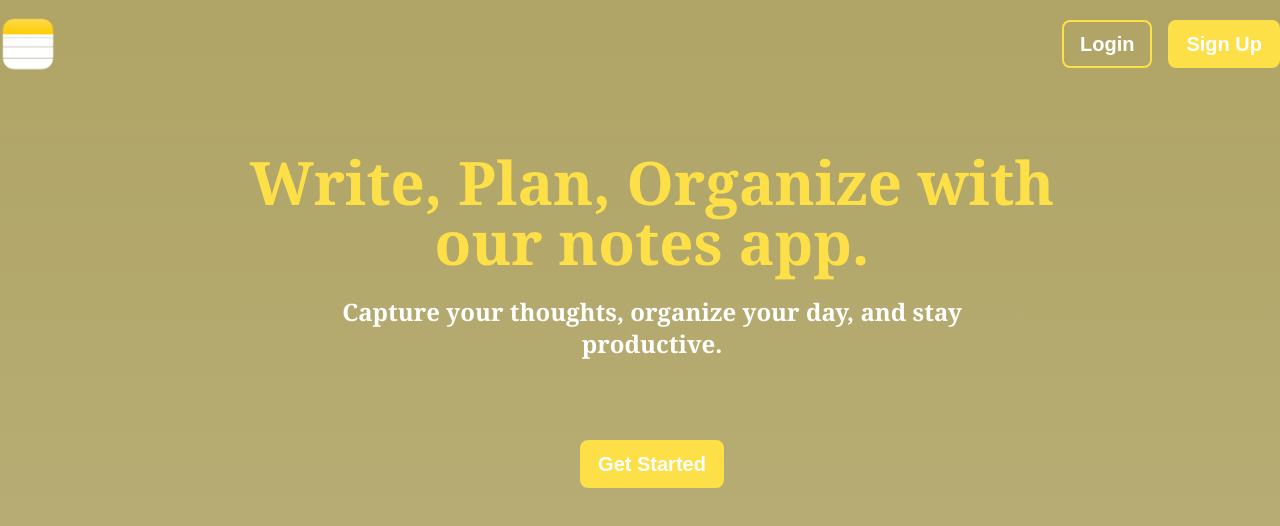
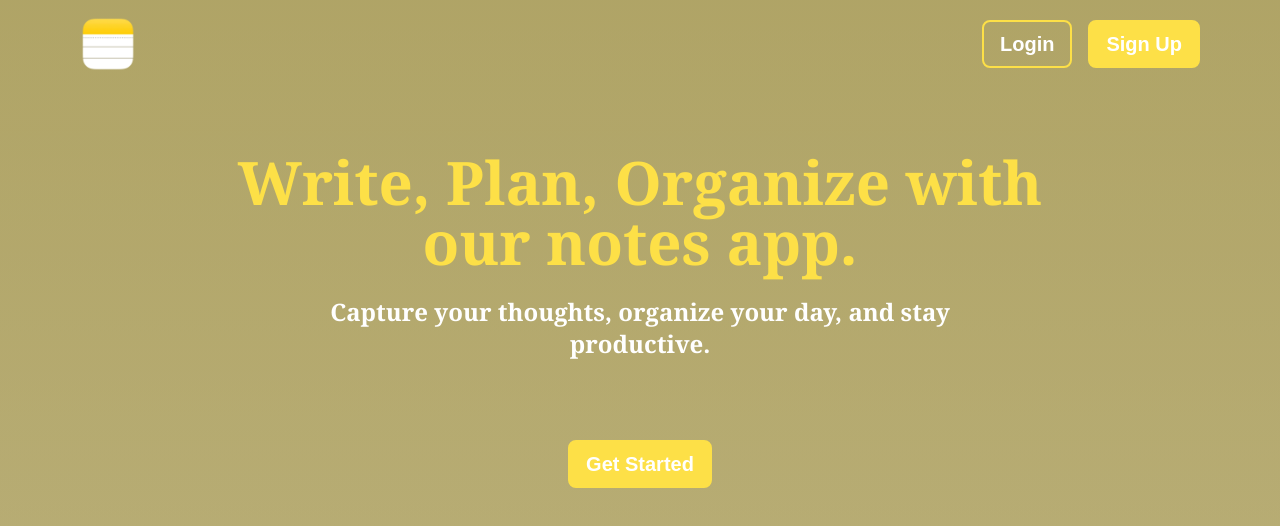
Before and after one commit to Mohamed-Samahi/notes-app, a React (Create React App) app: page / in a window 1280 px wide. Shown: the top 526 px of the page. Built offline with nearby package versions, Linux system fonts and the light colour scheme; no server answers.

Commit message:
UI Improvements

```diff
--- a/src/App.js
+++ b/src/App.js
@@ -15,7 +15,7 @@ const Home = lazy(() => import("./pages/Home"));
 function App() {
   return (
     <UserContextProvider>
-      <div className="flex flex-col items-center w-screen h-screen">
+      <div className="flex flex-col items-center h-screen">
         <Header />
         <div className="flex-1 flex-grow w-full">
           <Routes>
--- a/src/components/Header.jsx
+++ b/src/components/Header.jsx
@@ -21,7 +21,7 @@ const Header = () => {
   };
 
   return (
-    <div className="flex items-center justify-between w-full py-4 mx-auto max-w-7xl">
+    <div className="flex items-center justify-between w-full px-6 py-4 mx-auto md:px-10 lg:px-16 xl:px-20 max-w-7xl">
       <Link to="/">
         <img src="/assets/logo.webp" alt="logo" width={56} height={56} />
       </Link>
--- a/src/pages/Home.jsx
+++ b/src/pages/Home.jsx
@@ -9,14 +9,14 @@ const Home = () => {
   console.log("test from home");
 
   return (
-    <div className="sm:flex sm:flex-col sm:items-center pl-6 absolute top-[40%] translate-y-[-50%] left-[50%] translate-x-[-50%] mx-auto max-w-7xl w-full">
+    <div className="sm:flex flex-col items-center px-6 absolute top-[40%] translate-y-[-50%] left-[50%] translate-x-[-50%] mx-auto max-w-7xl w-full">
       <h1 className="mb-2 font-serif text-2xl font-bold text-center text-yellow-300 sm:text-3xl md:text-4xl lg:text-5xl xl:text-6xl">
         Write, Plan, Organize with <br />our notes app.
       </h1>
       <p className="sm:text-xl lg:text-2xl text-center font-semibold font-serif mb-10 max-w-[650px] w-[100%] text-white mt-4">
         Capture your thoughts, organize your day, and stay productive.
       </p>
-      <div className="flex self-center mt-10">
+      <div className="flex items-center justify-center mt-10">
         {user?.email ? (
           <Link to="/notes">
             <Button>My Notes</Button>
--- a/src/pages/UserNotes.jsx
+++ b/src/pages/UserNotes.jsx
@@ -39,7 +39,7 @@ const UserNotes = () => {
   };
 
   return (
-    <div className="flex items-center justify-center h-full mx-auto max-w-7xl">
+    <div className="flex items-center justify-center h-full max-w-5xl px-10 mx-auto">
       <div className="overflow-hidden flex flex-col sm:flex-row items-center justify-around p-4 bg-white rounded-3xl w-full max-w-[90rem] my-4 mx-auto ">
         <div className="sm:w-[40%] mb-[20px] sm:m-0">
           <h1 className="p-3 pl-0 text-xl font-bold">Add to your list!</h1>
```
